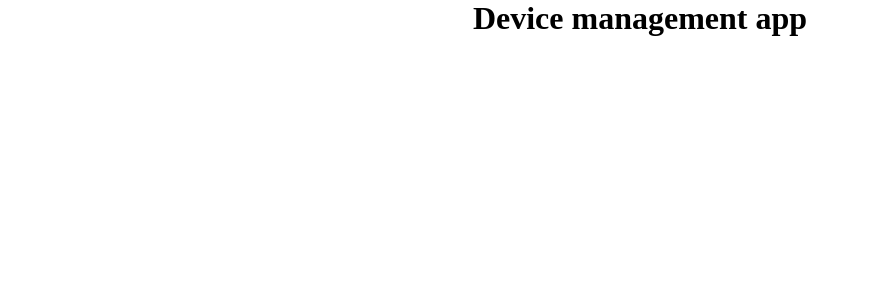
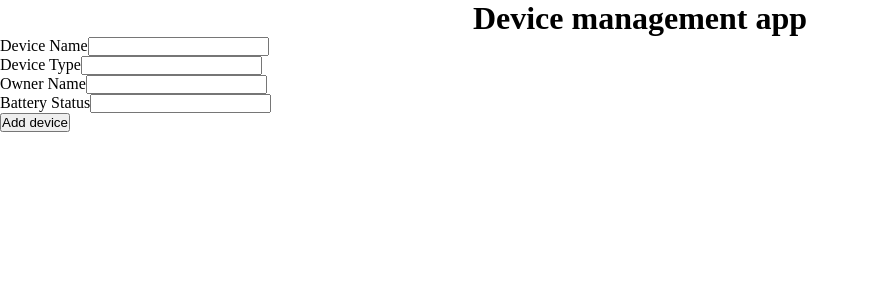
Before and after one commit to MilicaBulajic/Programmierprojekt, a React (Vite) app: page / in a window 1280 px wide. Shown: the top 300 px of the page, without its empty margins (0-869 px from the left). Built offline with nearby package versions, Linux system fonts and the light colour scheme.

Commit message:
form component created

```diff
--- a/src/App.tsx
+++ b/src/App.tsx
@@ -1,9 +1,11 @@
+import AddForm from './components/AddForm';
 import Title from './components/Title';
 
 function App() {
   return (
     <div>
       <Title />
+      <AddForm />
     </div>
   )
 }
--- /dev/null
+++ b/src/components/AddForm.tsx
@@ -0,0 +1,71 @@
+import { FC, useState } from 'react';
+
+const AddForm: FC = () => {
+  const [device, setDevice] = useState({
+    deviceName: '',
+    deviceType: '',
+    ownerName: '',
+    batteryStatus: ''
+  });
+  const handleOnChange = (event: React.ChangeEvent<HTMLInputElement>) => {
+    const { name, value } = event.target;
+    setDevice((prevState) => {
+      return {
+        ...prevState,
+        [name]: value
+      };
+    });
+  };
+  const handleOnSubmit = (event: React.ChangeEvent<HTMLInputElement>) => {
+      event.preventDefault();
+        console.log(device);
+  };
+  return (
+      <form onSubmit={handleOnSubmit} className='contact-form'>
+        <div>
+            <label>Device Name</label>
+            <input
+            className='deviceName'
+            name='deviceName'
+            value={device.deviceName}
+            type='text'
+            onChange = {handleOnChange}
+            />
+        </div>
+        <div>
+            <label>Device Type</label>
+            <input
+            className='deviceType'
+            name='deviceType'
+            value={device.deviceType}
+            type='array'
+            onChange = {handleOnChange}
+            />
+        </div>
+        <div>
+            <label>Owner Name</label>
+            <input
+            className='ownerName'
+            name='ownerName'
+            value={device.ownerName}
+            type='text'
+            onChange = {handleOnChange}
+            />
+        </div>
+         <div>
+            <label>Battery Status</label>
+            <input
+            className='batteryStatus'
+            name='batteryStatus'
+            value={device.batteryStatus}
+            type='number'
+            onChange = {handleOnChange}
+            />
+        </div>
+        <div>
+            <button>Add device</button>
+        </div>
+    </form>
+  );
+};
+export default AddForm;
```
